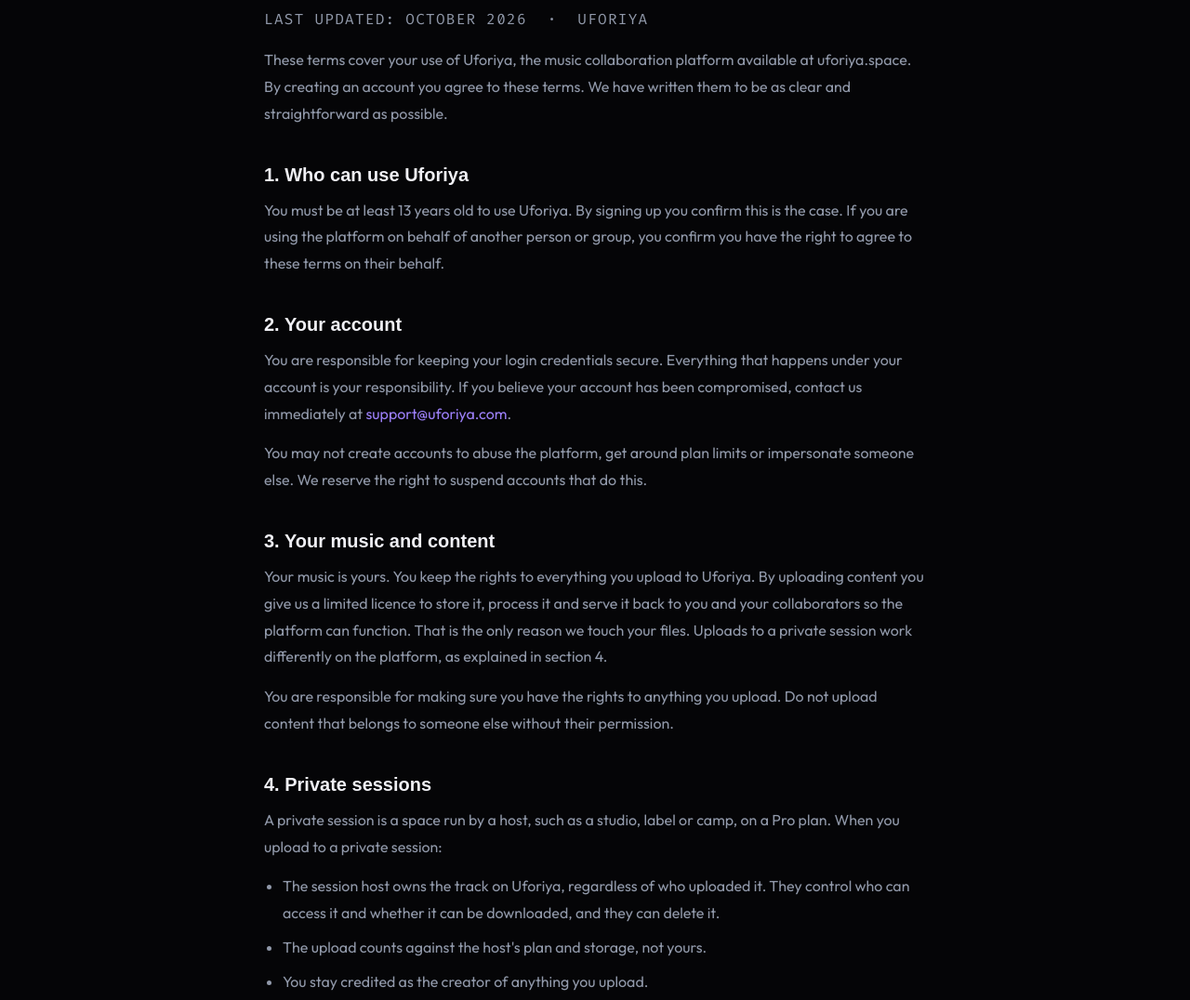
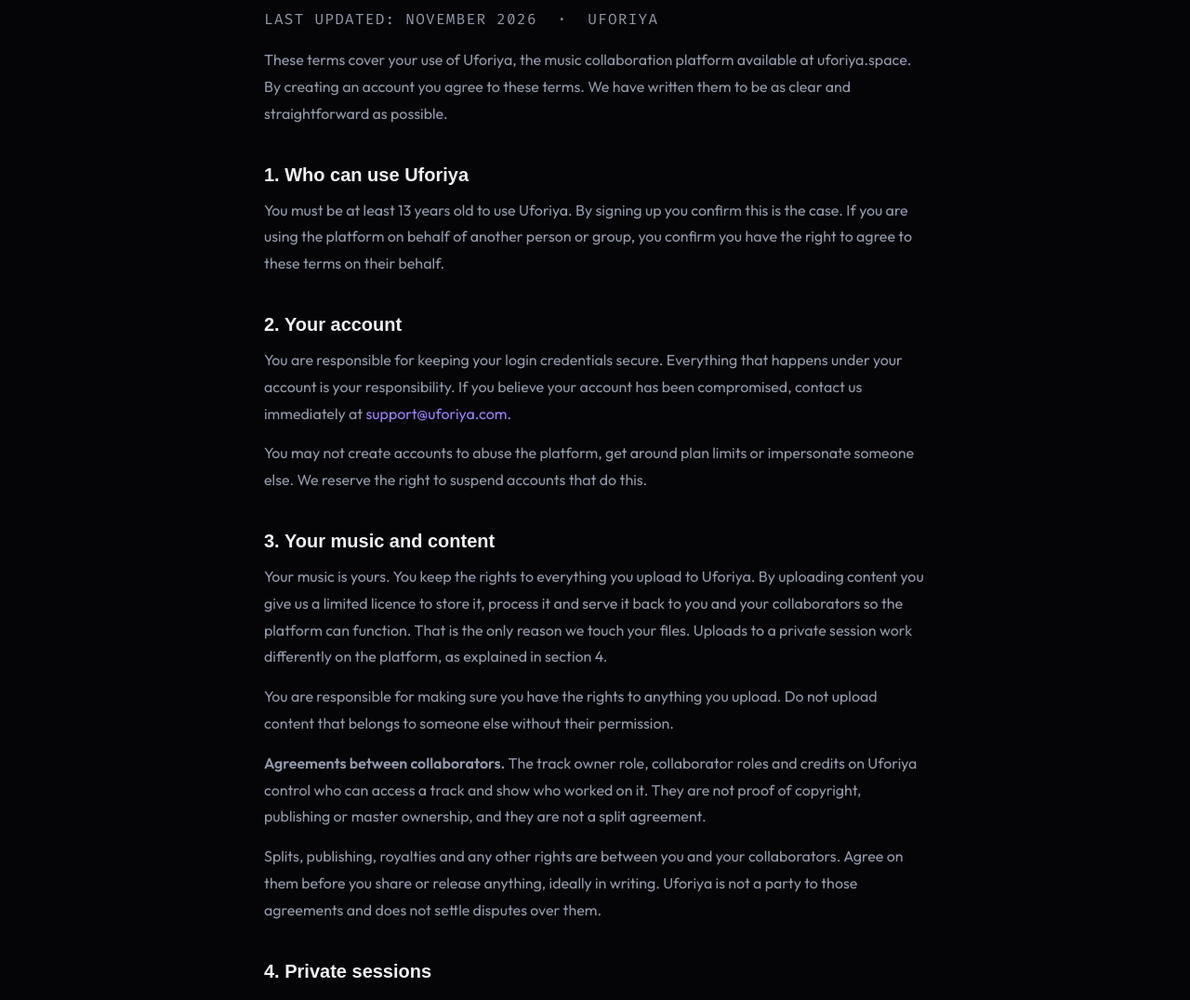
Before and after one commit to chukaufo/uforiya-website, a plain HTML site: page terms/index.html in a window 1280 px wide. Shown: the part 189-1265 px from the top of the page at 93% size. Drawn offline with Linux system fonts and the light colour scheme; a web font is replaced by a local one.

Commit message:
terms: clarify roles and credits aren't rights or split agreements

```diff
--- a/terms/index.html
+++ b/terms/index.html
@@ -224,7 +224,7 @@
   <div class="legal-page">
 
     <h1>Terms of Service</h1>
-    <p class="legal-meta">LAST UPDATED: OCTOBER 2026 &nbsp;·&nbsp; UFORIYA</p>
+    <p class="legal-meta">LAST UPDATED: NOVEMBER 2026 &nbsp;·&nbsp; UFORIYA</p>
     <p>
       These terms cover your use of Uforiya, the music collaboration platform available at
       uforiya.space. By creating an account you agree to these terms. We have written them
@@ -259,6 +259,17 @@
     <p>
       You are responsible for making sure you have the rights to anything you upload.
       Do not upload content that belongs to someone else without their permission.
+    </p>
+    <p>
+      <strong>Agreements between collaborators.</strong> The track owner role, collaborator
+      roles and credits on Uforiya control who can access a track and show who worked on it.
+      They are not proof of copyright, publishing or master ownership, and they are not a
+      split agreement.
+    </p>
+    <p>
+      Splits, publishing, royalties and any other rights are between you and your
+      collaborators. Agree on them before you share or release anything, ideally in writing.
+      Uforiya is not a party to those agreements and does not settle disputes over them.
     </p>
 
     <h2>4. Private sessions</h2>
```
